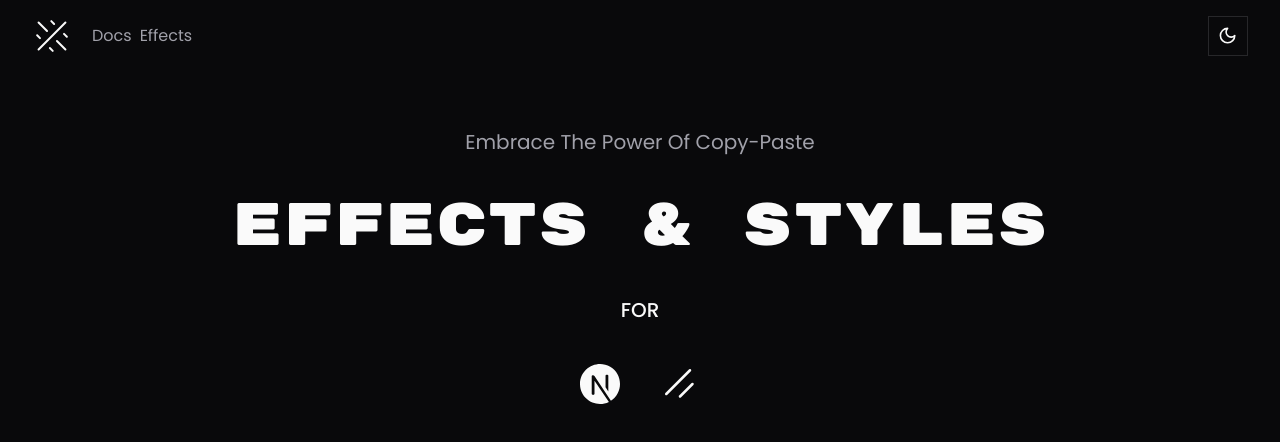
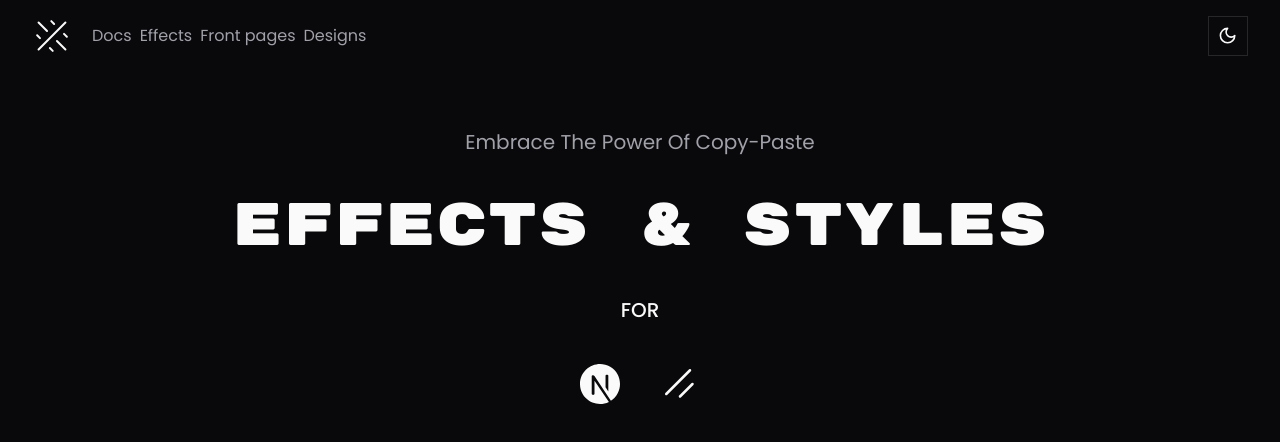
Before and after one commit to StepAsideLiL/effects, a Next.js app: page / in a window 1280 px wide. Shown: the top 442 px of the page. Built offline with nearby package versions, Linux system fonts and the light colour scheme.

Commit message:
add: "Front pages" and "Designs" page

```diff
--- a/components/templates/nav-menu.tsx
+++ b/components/templates/nav-menu.tsx
@@ -12,6 +12,14 @@ const menus = [
   {
     title: "Effects",
     href: "/effects",
+  },
+  {
+    title: "Front pages",
+    href: "/front-pages",
+  },
+  {
+    title: "Designs",
+    href: "/designs",
   },
 ];
 
```
